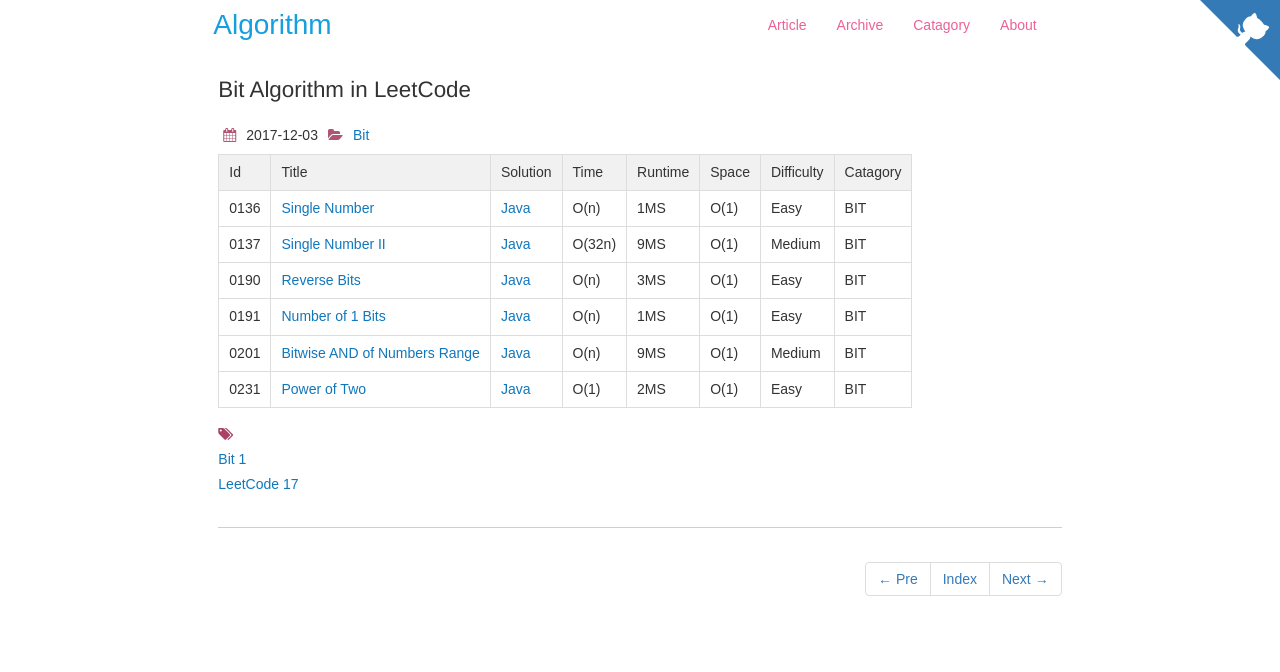
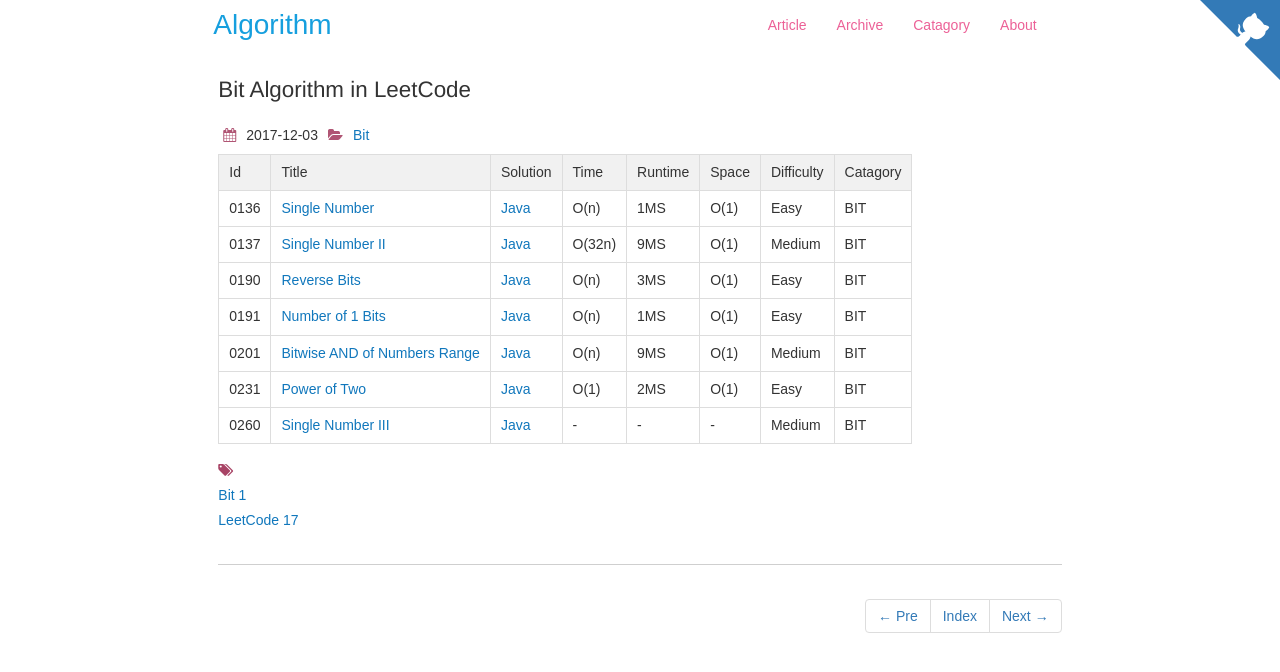
Before and after one commit to dunso/algorithm, a Jekyll site: the page built from docs/_posts/2017-12-03-Bit.md, in a window 1280 px wide. Shown: the top 672 px of the page. Built offline with Jekyll 4.4.1, drawn with Linux system fonts in a browser that asks for light colours; nearby versions of some CDN libraries.

Commit message:
Add index of LeetCode0260.java to docs

```diff
--- a/docs/_posts/2017-12-03-Bit.md
+++ b/docs/_posts/2017-12-03-Bit.md
@@ -18,3 +18,4 @@
 |0191|[Number of 1 Bits](https://leetcode.com/problems/number-of-1-bits/) | [Java](https://e.srl/leetcode-191/)  | O(n) |1MS| O(1)  |  Easy |BIT|
 |0201|[Bitwise AND of Numbers Range](https://leetcode.com/problems/bitwise-and-of-numbers-range/) | [Java](https://e.srl/leetcode-201/)  | O(n) |9MS| O(1)  |  Medium |BIT|
 |0231|[Power of Two](https://leetcode.com/problems/power-of-two) | [Java](https://e.srl/leetcode-231/)  | O(1) |2MS| O(1)  |  Easy |BIT|
+|0260|[Single Number III](https://leetcode.com/problems/single-number-iii/) | [Java](https://e.srl/leetcode-260/)  |-|-|-| Medium |BIT|
```
